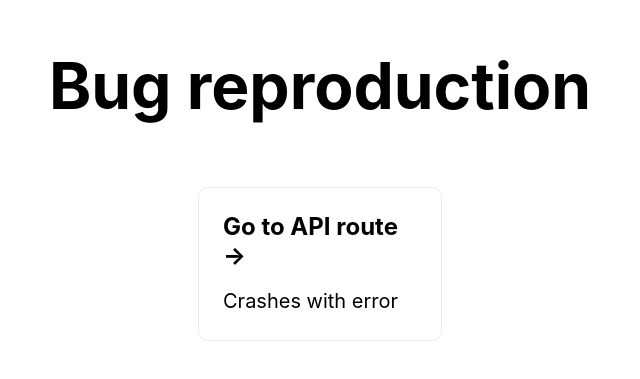
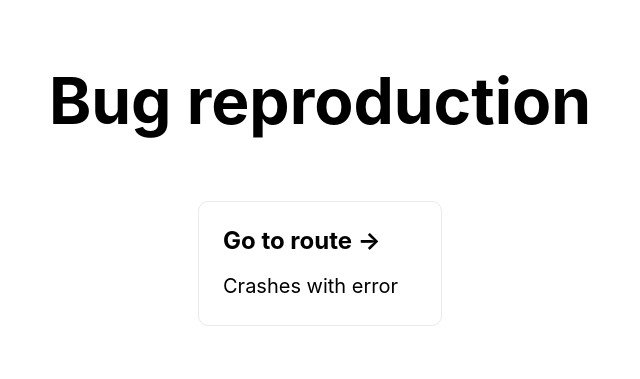
Before and after one commit to christiankaindl/nextjs-bug-repro, a Next.js app: page / in a window 1280 px wide. Shown: the part 197-576 px from the top of the page, without its empty margins (320-960 px from the left). Built offline with nearby package versions, Linux system fonts and the light colour scheme.

Commit message:
Tweak link title

```diff
--- a/pages/index.js
+++ b/pages/index.js
@@ -18,7 +18,7 @@ export default function Home() {
         <div className={styles.grid}>
           <Link href="/crashes/123">
             <a className={styles.card}>
-              <h3>Go to API route &rarr;</h3>
+              <h3>Go to route &rarr;</h3>
               <p>Crashes with error</p>
             </a>
           </Link>
```
